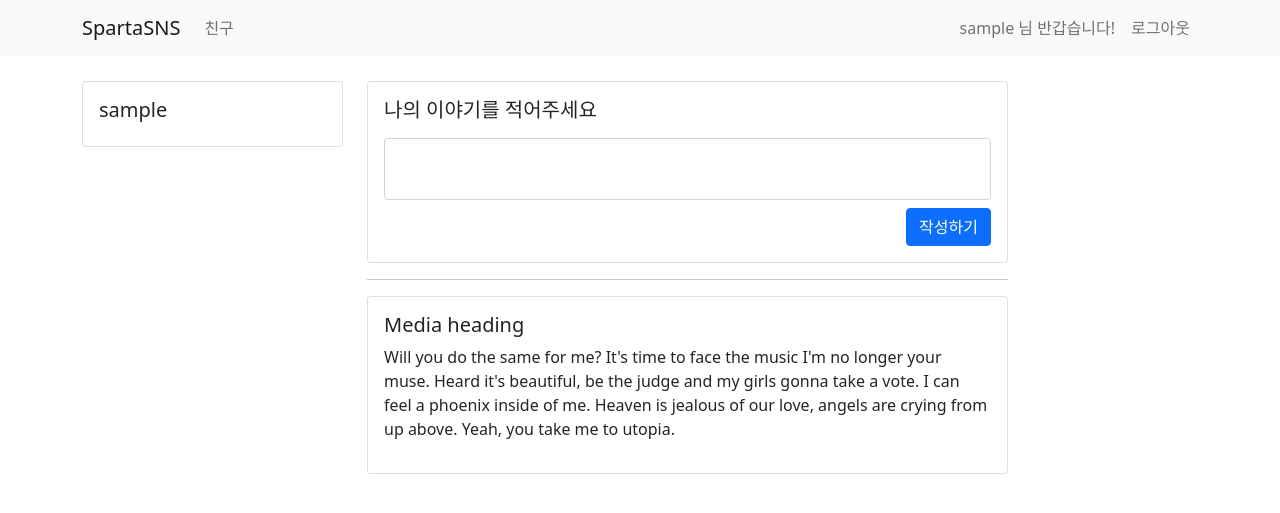
After one commit to DongIkkk/django_basic, a Django app: page /tweet/ in a window 1280 px wide. The commit adds this page. Shown: the top 513 px of the page. Run offline with Django 4.2, Linux system fonts and the light colour scheme; the visitor is signed in with stand-in values (Sample User, id 1).

Commit message:
로그인 이후 기능 다듬기

```diff
--- a/mySpartaSns/urls.py
+++ b/mySpartaSns/urls.py
@@ -7,4 +7,5 @@ urlpatterns = [
     path('test/', views.base_response, name='first_test'),
     path('first/', views.first_view, name='first_view'),
     path('', include('user.urls')),
+    path('', include('tweet.urls')),
 ]
--- a/templates/base.html
+++ b/templates/base.html
@@ -42,6 +42,7 @@
             </ul>
         </div>
         <form class="form-inline my-2 my-lg-0">
+            {% if not user.is_authenticated %}
                 <ul class="navbar-nav mr-auto">
                     <li class="nav-item active">
                         <a class="nav-link" href="/sign-in"> Sign In <span class="sr-only"></span></a>
@@ -50,6 +51,18 @@
                         <a class="nav-link" href="/sign-up"> Sign Up <span class="sr-only"></span></a>
                     </li>
                 </ul>
+            {% else %}
+                <ul class="navbar-nav mr-auto">
+                    <li class="nav-item disable">
+                        <span class="nav-link">
+                            {{ user.username }} 님 반갑습니다!
+                        </span>
+                    </li>
+                    <li class="nav-item active">
+                        <a class="nav-link" href="/logout"> 로그아웃 </a>
+                    </li>
+                </ul>
+            {% endif %}
         </form>
     </div>
 </nav>
--- /dev/null
+++ b/templates/tweet/home.html
@@ -0,0 +1,70 @@
+<!-- templates/tweet/home.html -->
+{% extends 'base.html' %}
+
+{% block content %}
+    <div class="container timeline-container">
+        <div class="row">
+            <!-- 왼쪽 컬럼 -->
+            <div class="col-md-3">
+                <div class="card">
+                    <div class="card-body">
+                        <h5 class="card-title"> {{ user.username }} </h5>
+                        <p class="card-text"> {{ user.bio }} </p>
+
+                    </div>
+                </div>
+            </div>
+            <!-- 오른 쪽 컬럼-->
+            <div class="col-md-7">
+                <!-- 글을 작성 하는 곳 -->
+                <div class="row mb-2">
+                    <div class="col-md-12">
+                        <div class="card">
+                            <div class="card-body">
+                                <div class="media">
+                                    <div class="media-body">
+                                        <h5 class="mt-0">나의 이야기를 적어주세요</h5>
+                                        <p>
+                                        <form>
+                                            <div class="form-group mb-2">
+                                                <textarea class="form-control" style="resize: none" name='my-content' id="my-content"></textarea>
+                                            </div>
+                                            <button type="submit" class="btn btn-primary" style="float:right;">작성하기</button>
+                                        </form>
+                                        </p>
+                                    </div>
+                                </div>
+                            </div>
+                        </div>
+                    </div>
+                </div>
+                <hr>
+                <!-- 작성 된 글이 나오는 곳 -->
+                <div class="row">
+                    <div class="col-md-12">
+                        <div class="card">
+                            <div class="card-body">
+                                <div class="media">
+                                    <div class="media-body">
+                                        <h5 class="mt-0">Media heading</h5>
+                                        <p>Will you do the same for me? It's time to face the music I'm no longer your
+                                            muse.
+                                            Heard it's
+                                            beautiful, be the judge and my girls gonna take a vote. I can feel a phoenix
+                                            inside
+                                            of me.
+                                            Heaven is
+                                            jealous of our love, angels are crying from up above. Yeah, you take me to
+                                            utopia.</p>
+                                    </div>
+                                </div>
+                            </div>
+                        </div>
+                    </div>
+                </div>
+
+            </div>
+            <div class="col-md-2"></div>
+        </div>
+    </div>
+{% endblock %}
--- /dev/null
+++ b/tweet/urls.py
@@ -0,0 +1,8 @@
+# tweet/urls.py
+from django.urls import path
+from . import views
+
+urlpatterns = [
+    path('', views.home, name='home'),   # 127.0.0.1:8000 과 views.py 폴더의 home 함수 연결
+    path('tweet/', views.tweet, name='tweet')   # 127.0.0.1:8000/tweet 과 views.py 폴더의 tweet 함수 연결
+]
--- a/tweet/views.py
+++ b/tweet/views.py
@@ -1,3 +1,19 @@
-from django.shortcuts import render
+from django.shortcuts import render, redirect
 
-# Create your views here.
+
+def home(request):
+    user = request.user.is_authenticated
+    if user:
+        return redirect('/tweet')
+    else:
+        return redirect('/sign-in')
+
+
+def tweet(request):
+    if request.method == 'GET':
+        user = request.user.is_authenticated
+
+        if user:
+            return render(request, 'tweet/home.html')
+        else:
+            return redirect('/sign-in')
--- a/user/urls.py
+++ b/user/urls.py
@@ -4,4 +4,5 @@ from . import views
 urlpatterns = [
     path('sign-up/', views.sign_up_view, name='sign-up'),
     path('sign-in/', views.sign_in_view, name='sign-in'),
+    path('logout/', views.logout, name='logout'),
 ]
```
Also changed, not shown: user/views.py (+22 -6 lines). Lines whose indentation alone changed are shown as unchanged.
